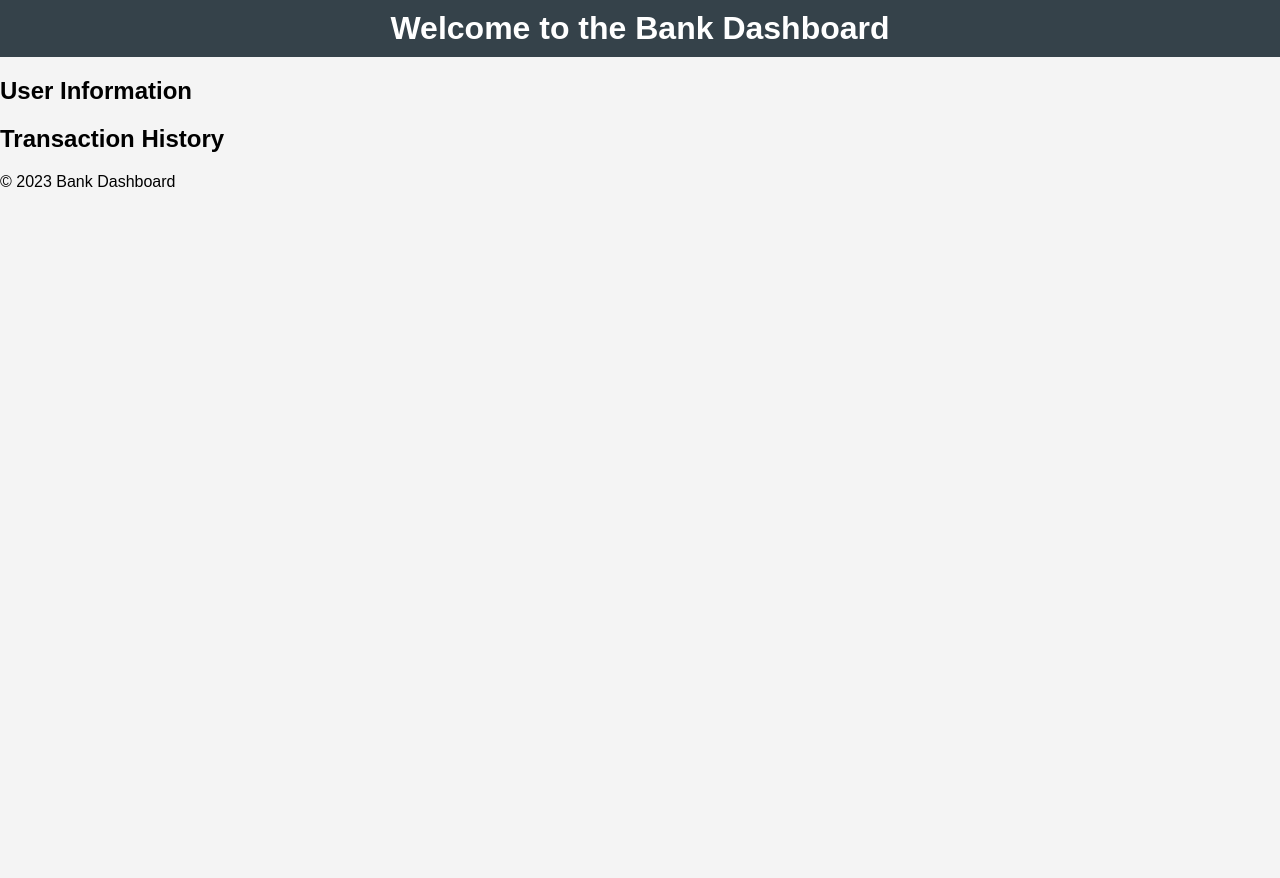
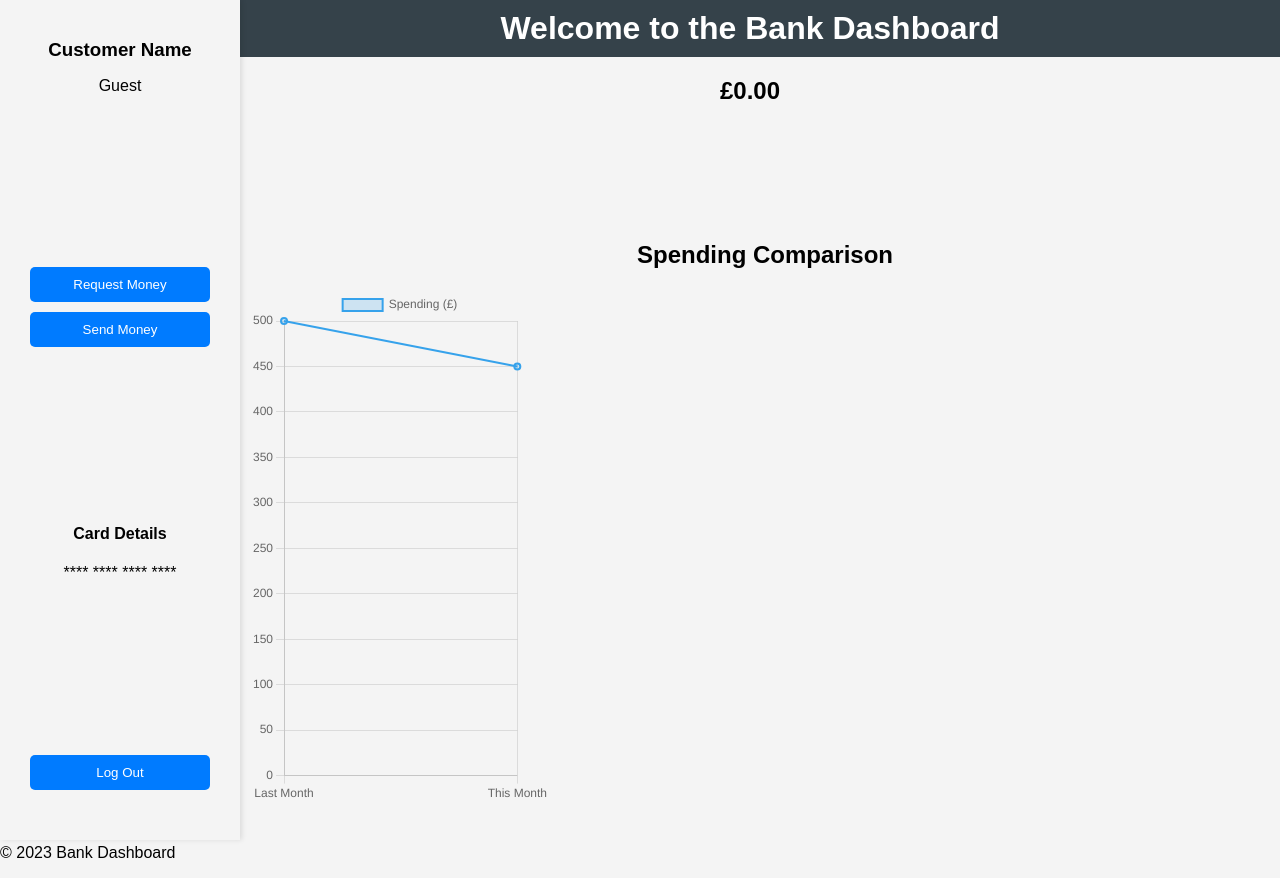
Before and after one commit to rttbabu/Cashgineers, a plain HTML site: page frontend/index.html in a window 1280 px wide. Before the commit the page ends 800 px from the top, so only its background shows below. Drawn offline with nearby package versions, Linux system fonts and the light colour scheme; no server answers.

Commit message:
Created login and dashboard

```diff
--- a/frontend/index.html
+++ b/frontend/index.html
@@ -5,12 +5,91 @@
     <meta name="viewport" content="width=device-width, initial-scale=1.0">
     <title>Bank Dashboard</title>
     <link rel="stylesheet" href="styles/style.css">
+    <style>
+        #side-column {
+            position: absolute;
+            left: 0;
+            top: 0;
+            width: 200px;
+            height: 100%;
+            background-color: #f4f4f4;
+            padding: 20px;
+            box-shadow: 2px 0 5px rgba(0, 0, 0, 0.1);
+            display: flex;
+            flex-direction: column;
+            justify-content: space-between;
+        }
+        #side-column h3 {
+            margin-bottom: 15px;
+            text-align: center;
+        }
+        #side-column div {
+            margin-bottom: 20px;
+            text-align: center;
+        }
+        #side-column button {
+            display: block;
+            margin: 10px auto;
+            padding: 10px;
+            width: 90%;
+            background-color: #007bff;
+            color: white;
+            border: none;
+            border-radius: 5px;
+            cursor: pointer;
+        }
+        #side-column button:hover {
+            background-color: #0056b3;
+        }
+        header {
+            text-align: center; /* Center the header */
+            margin-left: 220px; /* Align header to the right of the column */
+        }
+        #account-balance {
+            text-align: center; /* Center the account balance section */
+            margin-left: 220px; /* Align balance to the right of the column */
+            margin-top: 20px; /* Add slight top margin for spacing */
+        }
+        #balance {
+            font-size: 1.5em; /* Make the balance more prominent */
+            font-weight: bold;
+        }
+        #spending-graph {
+            margin: 40px auto; /* Move graph slightly down */
+            text-align: center;
+            margin-left: 250px; /* Keep graph aligned to the right of the column */
+        }
+        canvas {
+            max-width: 300px; /* Condense the graph width */
+            height: 100px; /* Further reduce the graph height */
+        }
+    </style>
 </head>
 <body>
+    <div id="side-column">
+        <div>
+            <h3>Customer Name</h3>
+            <p id="customer-name">[Username]</p>
+        </div>
+        <div>
+            <button id="side-request-money">Request Money</button>
+            <button id="side-send-money">Send Money</button>
+        </div>
+        <div>
+            <h4>Card Details</h4>
+            <p id="card-details">**** **** **** ****</p>
+        </div>
+        <div>
+            <button id="logout">Log Out</button>
+        </div>
+    </div>
     <header>
         <h1>Welcome to the Bank Dashboard</h1>
     </header>
     <main>
+        <section id="account-balance">
+            <span id="balance">£0.00</span>
+        </section>
         <section id="user-info">
             <h2>User Information</h2>
             <!-- User information will be dynamically populated here -->
@@ -19,10 +98,71 @@
             <h2>Transaction History</h2>
             <!-- Transaction history will be dynamically populated here -->
         </section>
+        <section id="spending-graph">
+            <h2>Spending Comparison</h2>
+            <canvas id="spendingChart"></canvas>
+        </section>
     </main>
     <footer>
         <p>&copy; 2023 Bank Dashboard</p>
     </footer>
     <script src="scripts/app.js"></script>
+    <script src="https://cdn.jsdelivr.net/npm/chart.js"></script>
+    <script>
+        // Example script to populate the customer name dynamically
+        const username = localStorage.getItem('username') || 'Guest';
+        document.getElementById('customer-name').textContent = username;
+
+        const cardDetails = localStorage.getItem('cardDetails') || '**** **** **** ****';
+        document.getElementById('card-details').textContent = cardDetails;
+
+        document.getElementById('logout').addEventListener('click', () => {
+            localStorage.clear();
+            window.location.href = 'login.html';
+        });
+
+        // Populate balance in the main dashboard
+        const balance = localStorage.getItem('balance') || '£0.00';
+        document.getElementById('balance').textContent = balance;
+
+        // Generate spending comparison line graph
+        const ctx = document.getElementById('spendingChart').getContext('2d');
+        const spendingData = {
+            labels: ['Last Month', 'This Month'],
+            datasets: [{
+                label: 'Spending (£)',
+                data: [500, 450], // Example data
+                borderColor: '#36a2eb',
+                backgroundColor: 'rgba(54, 162, 235, 0.2)',
+                borderWidth: 2,
+                tension: 0.4
+            }]
+        };
+        const spendingChart = new Chart(ctx, {
+            type: 'line',
+            data: spendingData,
+            options: {
+                responsive: true,
+                plugins: {
+                    legend: {
+                        display: true
+                    },
+                    tooltip: {
+                        callbacks: {
+                            label: function(context) {
+                                const percentageChange = ((context.raw - spendingData.datasets[0].data[0]) / spendingData.datasets[0].data[0] * 100).toFixed(2);
+                                return `${context.raw} (£) (${percentageChange}% change)`;
+                            }
+                        }
+                    }
+                },
+                scales: {
+                    y: {
+                        beginAtZero: true
+                    }
+                }
+            }
+        });
+    </script>
 </body>
 </html>
--- /dev/null
+++ b/frontend/styles/loginstyle.css
@@ -0,0 +1,47 @@
+body {
+	font-family: Arial, sans-serif;
+	background-color: #f0f0f0;
+	display: flex;
+	justify-content: center;
+	align-items: center;
+	height: 100vh;
+	margin: 0;
+}
+
+form {
+	background-color: #ffffff;
+	padding: 20px;
+	border-radius: 8px;
+	box-shadow: 0 4px 6px rgba(0, 0, 0, 0.1);
+	width: 300px;
+}
+
+label {
+	display: block;
+	margin-bottom: 8px;
+	font-weight: bold;
+	color: #333;
+}
+
+input {
+	width: 100%;
+	padding: 10px;
+	margin-bottom: 16px;
+	border: 1px solid #ccc;
+	border-radius: 4px;
+}
+
+button {
+	width: 100%;
+	padding: 10px;
+	background-color: #007bff;
+	color: #fff;
+	border: none;
+	border-radius: 4px;
+	cursor: pointer;
+	font-size: 16px;
+}
+
+button:hover {
+	background-color: #0056b3;
+}
```
Also changed, not shown: frontend/login.html (added, +22 -0 lines).
